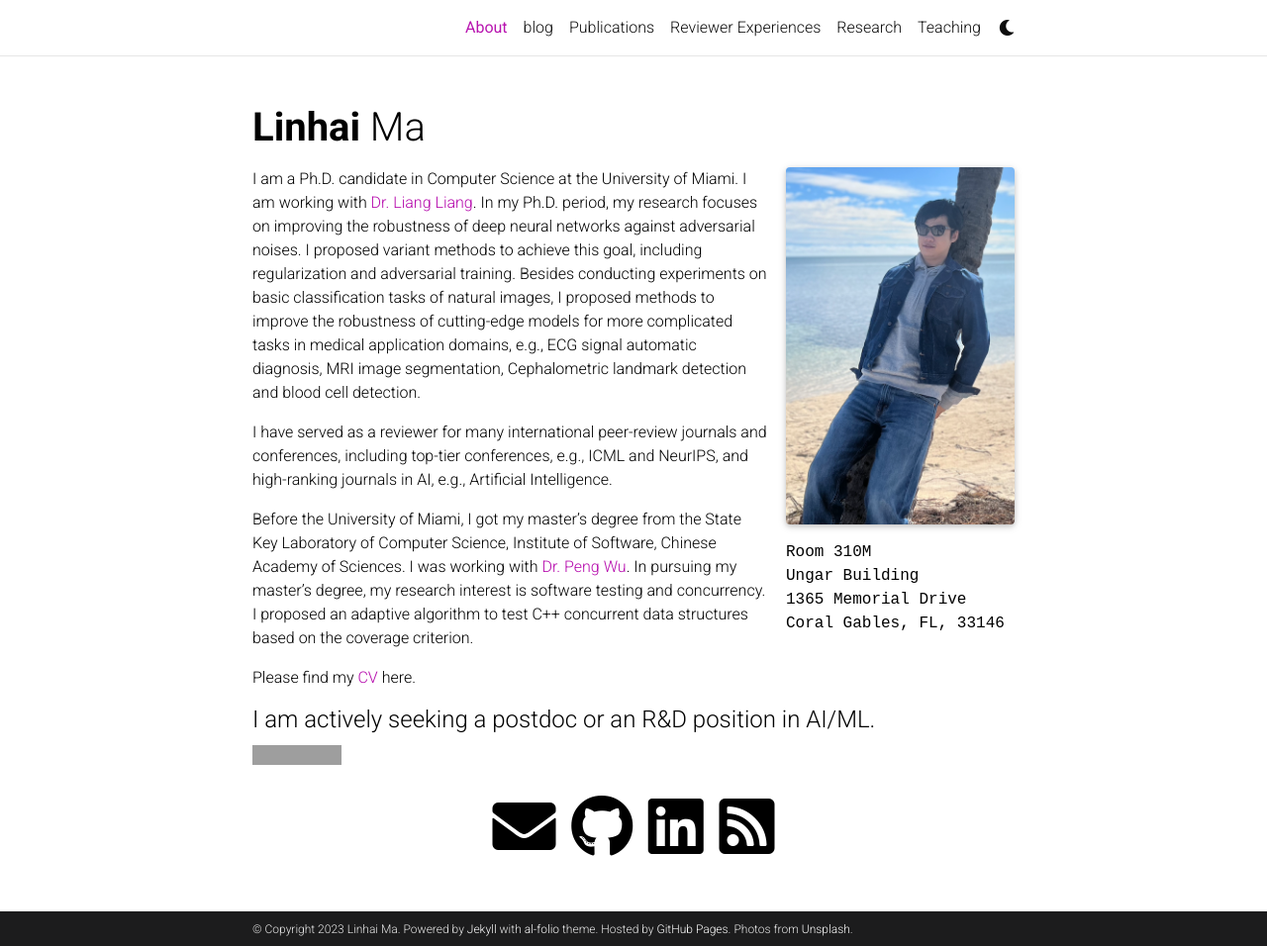
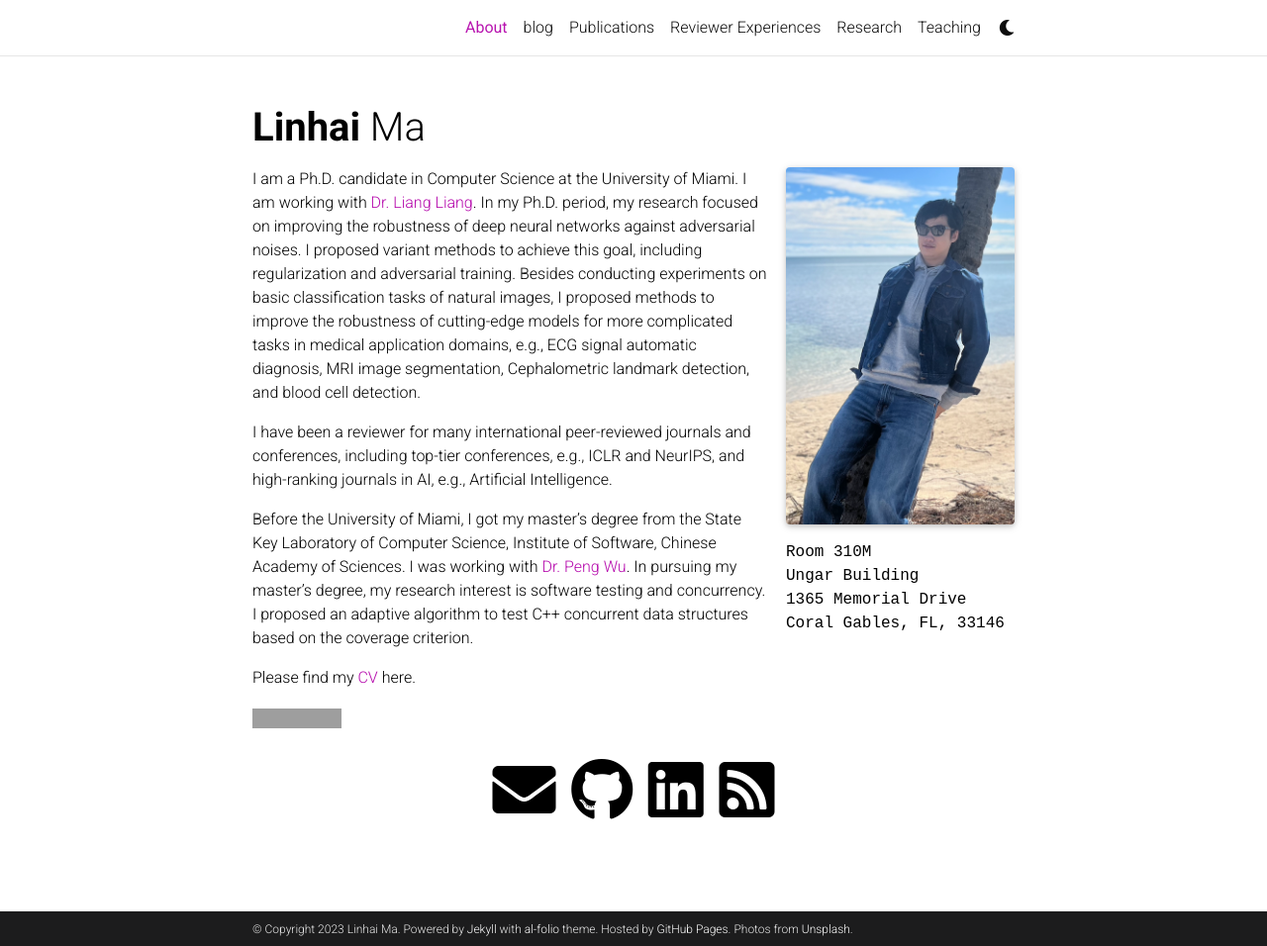
Before and after one commit to SarielMa/SarielMa.github.io, a Jekyll site: the page built from _pages/about.md, in a window 1280 px wide and 956 px high. Shown: the whole window at 99% size. Built offline with Jekyll 4.4.1, drawn with Linux system fonts in a browser that asks for light colours; full-size pictures stand in for the smaller copies a plugin makes; comment, search, counter and statistics services are not loaded; a style sheet for code colours, icons or effects is not loaded; grey boxes are pictures that could not be loaded.

Commit message:
Update about.md

```diff
--- a/_pages/about.md
+++ b/_pages/about.md
@@ -19,14 +19,13 @@ selected_papers: false # includes a list of papers marked as "selected={true}"
 social: true  # includes social icons at the bottom of the page
 ---
 
-I am a Ph.D. candidate in Computer Science at the University of Miami. I am working with [Dr. Liang Liang](https://liangbright.wordpress.com/). In my Ph.D. period, my research focuses on improving the robustness of deep neural networks against adversarial noises. I proposed variant methods to achieve this goal, including regularization and adversarial training. Besides conducting experiments on basic classification tasks of natural images, I proposed methods to improve the robustness of cutting-edge models for more complicated tasks in medical application domains, e.g., ECG signal automatic diagnosis, MRI image segmentation, Cephalometric landmark detection and blood cell detection.
+I am a Ph.D. candidate in Computer Science at the University of Miami. I am working with [Dr. Liang Liang](https://liangbright.wordpress.com/). In my Ph.D. period, my research focused on improving the robustness of deep neural networks against adversarial noises. I proposed variant methods to achieve this goal, including regularization and adversarial training. Besides conducting experiments on basic classification tasks of natural images, I proposed methods to improve the robustness of cutting-edge models for more complicated tasks in medical application domains, e.g., ECG signal automatic diagnosis, MRI image segmentation, Cephalometric landmark detection, and blood cell detection.
 
-I have served as a reviewer for many international peer-review journals and conferences, including top-tier conferences, e.g., ICML and NeurIPS, and high-ranking journals in AI, e.g., Artificial Intelligence.
+I have been a reviewer for many international peer-reviewed journals and conferences, including top-tier conferences, e.g., ICLR and NeurIPS, and high-ranking journals in AI, e.g., Artificial Intelligence.
 
 Before the University of Miami, I got my master's degree from the State Key Laboratory of Computer Science, Institute of Software, Chinese Academy of Sciences. I was working with [Dr. Peng Wu](http://lcs.ios.ac.cn/~wp/). In pursuing my master's degree, my research interest is software testing and concurrency. I proposed an adaptive algorithm to test C++ concurrent data structures based on the coverage criterion.
 
 Please find my [CV](assets/pdf/LinhaiMaCV.pdf)  here.
 
-#### I am actively seeking a postdoc or an R&D position in AI/ML.
 
 <a href="https://clustrmaps.com/site/1bvke"  title="Visit tracker"><img src="//www.clustrmaps.com/map_v2.png?d=r3wPh4yJz0sGN8nfcQ9Vmzel_WUm9wULpb1P5QVYmFU&cl=ffffff" /></a>
```
